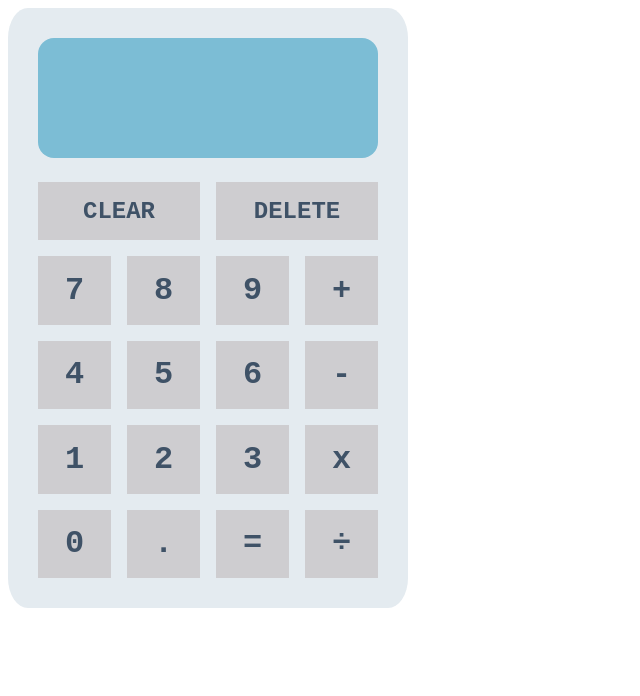
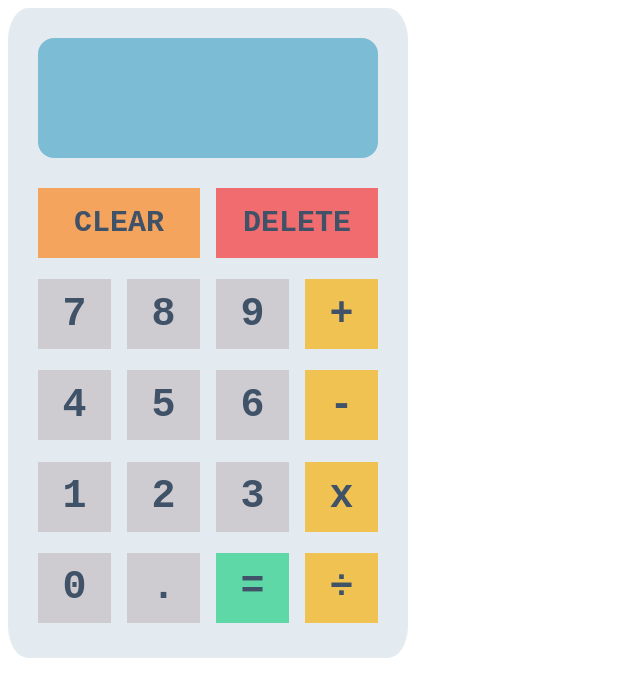
Before and after one commit to nepallium/Calculator, a plain HTML site: page index.html in a window 1280 px wide. Shown: the whole page, without its empty margins (0-640 px from the left). Drawn offline with Linux system fonts and the light colour scheme.

Commit message:
Update CSS button colors

```diff
--- a/index.html
+++ b/index.html
@@ -15,13 +15,13 @@
         </div>
         <div class="buttons">
             <div class="others">
-                <button class="clear">CLEAR</button>
-                <button class="delete">DELETE</button>
+                <button class="clear" style="background-color: #f5a45e;">CLEAR</button>
+                <button class="delete" style="background-color: #f06c6e;">DELETE</button>
             </div>
             <button>7</button>
             <button>8</button>
             <button>9</button>
-            <button class="operator">+</button>
+            <button class="operator" style="background-color: #F0C252;">+</button>
 
             <button>4</button>
             <button>5</button>
@@ -32,10 +32,9 @@
             <button>2</button>
             <button>3</button>
             <button class="operator">x</button>
-
             <button>0</button>
             <button class="dot">.</button>
-            <button class="equal">=</button>
+            <button class="equal" style="background-color: #5fd8a8;">=</button>
             <button class="operator">÷</button>
         </div>
     </div>
--- a/main.js
+++ b/main.js
@@ -1,5 +1,4 @@
 log = console.log;
-
 
 const screen = document.querySelector(".screen");
 const calcLog = screen.querySelector(".log");
@@ -29,6 +28,7 @@ function click(event) {
             break;
 
         case "operator":
+            if (typeof inputsArray[0] === "number" && inputsArray.length === 1) {
                 // Reset CurrentNum to allow user to input next number for the operation
                 currentNum = null;
 
@@ -38,6 +38,8 @@ function click(event) {
                     break;
                 }
                 // ElSE perform operation by using switch fallthrough
+                // perform case "equal"
+            }
 
         case "equal":
             if (inputsArray.length === 3){
@@ -51,11 +53,12 @@ function click(event) {
                 currentNum = null;
 
                 // Keep operator in memory if it was clicked before pressing "="
-                if (btnContent !== "=") {
+                if (btnContent !== "=" &&
+                    (!(inputsArray.includes("Math ERROR ⌐(ಠ۾ಠ)¬")))
+                ) {
                     inputsArray.push(btnContent);
                 }
             }
-
             break;
 
         case "clear":
@@ -67,7 +70,20 @@ function click(event) {
         case "delete":
             if (currentNum !== null) {
                 currentNum = +currentNum.toString().slice(0, -1);
-                entry.textContent = currentNum;
+
+                // IF the currentNum is 0, this means user has deleted the whole number
+                // Remove it from the array
+                if (currentNum === 0) {
+                    currentNum = null;
+                    entry.textContent = "";
+                    inputsArray.pop();
+                }
+                // ELSE update the currentNum
+                else {
+                    entry.textContent = currentNum
+                    let sliceEnd = inputsArray.length === 2 ? 0 : 1;
+                    inputsArray = [...inputsArray.slice(0, inputsArray.length-sliceEnd), currentNum];
+                }
             }
     }
     log(currentNum, inputsArray);
@@ -76,7 +92,7 @@ function click(event) {
 function operate(num1, operator, num2) {
     switch (operator) {
         case "+": return add(num1, num2);
-        case "-": return subtract(num1, num2);
+        case "—": return subtract(num1, num2);
         case "x": return multiply(num1, num2);
         case "÷": return divide(num1, num2);
         default: return "UH OH!";
--- a/style.css
+++ b/style.css
@@ -6,10 +6,10 @@
 .case {
     display: flex;
     flex-direction: column;
-    gap: 24px;
+    gap: 30px;
 
     width: 400px;
-    height: 600px;
+    height: 650px;
     padding: 30px;
     background-color: #E4EBF0;
     border-radius: 5%;
@@ -26,16 +26,38 @@
     border-radius: 16px;
     height: 120px;
     padding: 30px;
+
+    font-size: 40px;
+}
+.entry {
+    display: flex;
+    flex-wrap: wrap;
 }
 
 
+
+
+/* All buttons */
+.buttons {
+    display: flex;
+    flex: 1;
+    flex-wrap: wrap;
+    gap: 16px;
+}
+
 /* Generic styling for buttons */
 button {
-    background-color: hsl(260, 3%, 81%);
+    /* each button takes at least 20% of the width.
+    It will take more if there is remaining space with flex-grow: 1 */
+    flex: 1 0 20%;
+
+    background-color: #ceccd1;
     color: #3f5267;
-    font-weight: bold;
-    font-size: xx-large;
+    font-weight: bolder;
+    font-size: 40px;
     border: none;
+
+    height: 70px; /* set standardized height for all buttons */
 }
 
 /* Clear and Delete buttons */
@@ -44,22 +66,14 @@ button {
     gap: 16px;
     /* Top buttons take 100% of the available width */
     flex-basis: 100%;
+
 }
 .others > button {
-    flex: 1;
-    font-size: x-large;
+    font-size: 30px;
+    font-weight: 550;
+    background-color: #d087ec;
 }
 
-/* Numbers and operators */
-.buttons {
-    display: flex;
-    flex: 1;
-    flex-wrap: wrap;
-    gap: 16px;
+.operator {
+    background-color: #F0C252;
 }
-
-.buttons > button {
-    /* each button takes at least 20% of the width.
-    It will take more if there is remaining space with flex-grow: 1 */
-    flex: 1 0 20%;
-}
```
Lines whose indentation alone changed are shown as unchanged.
